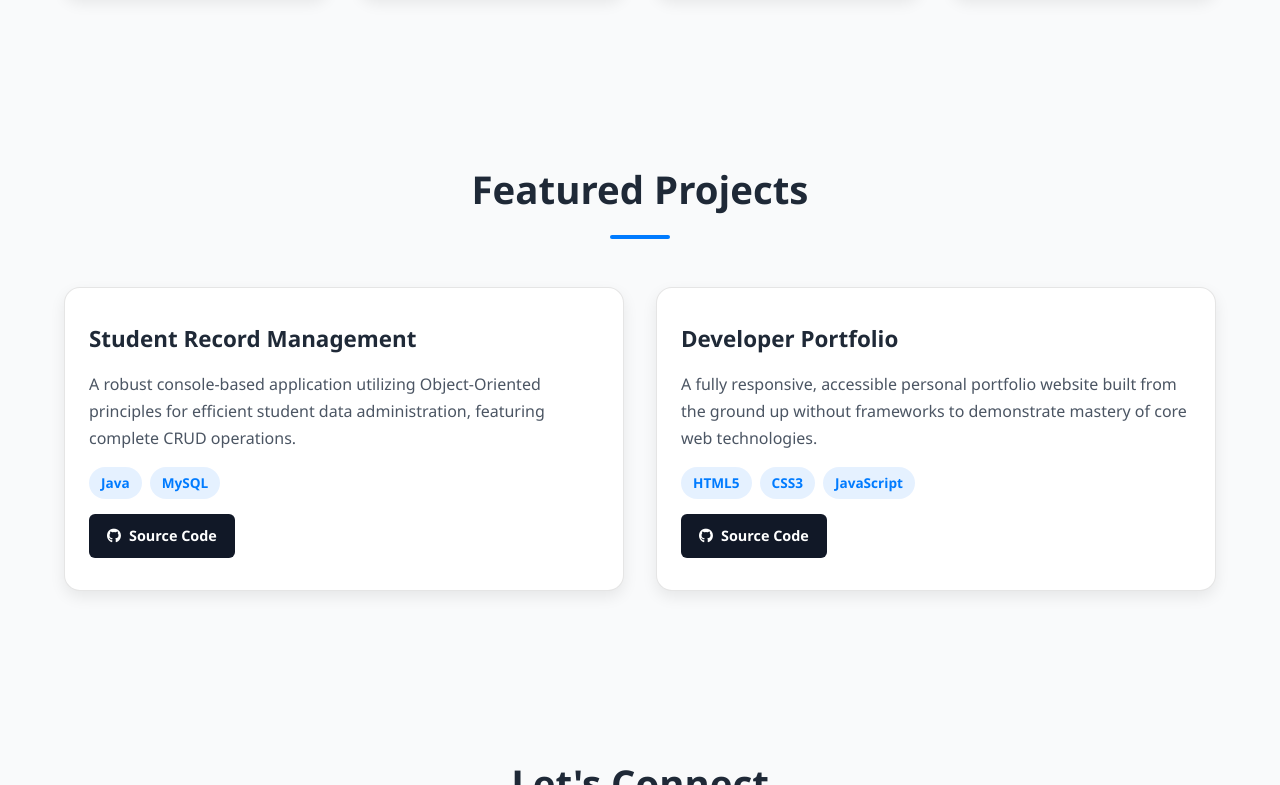
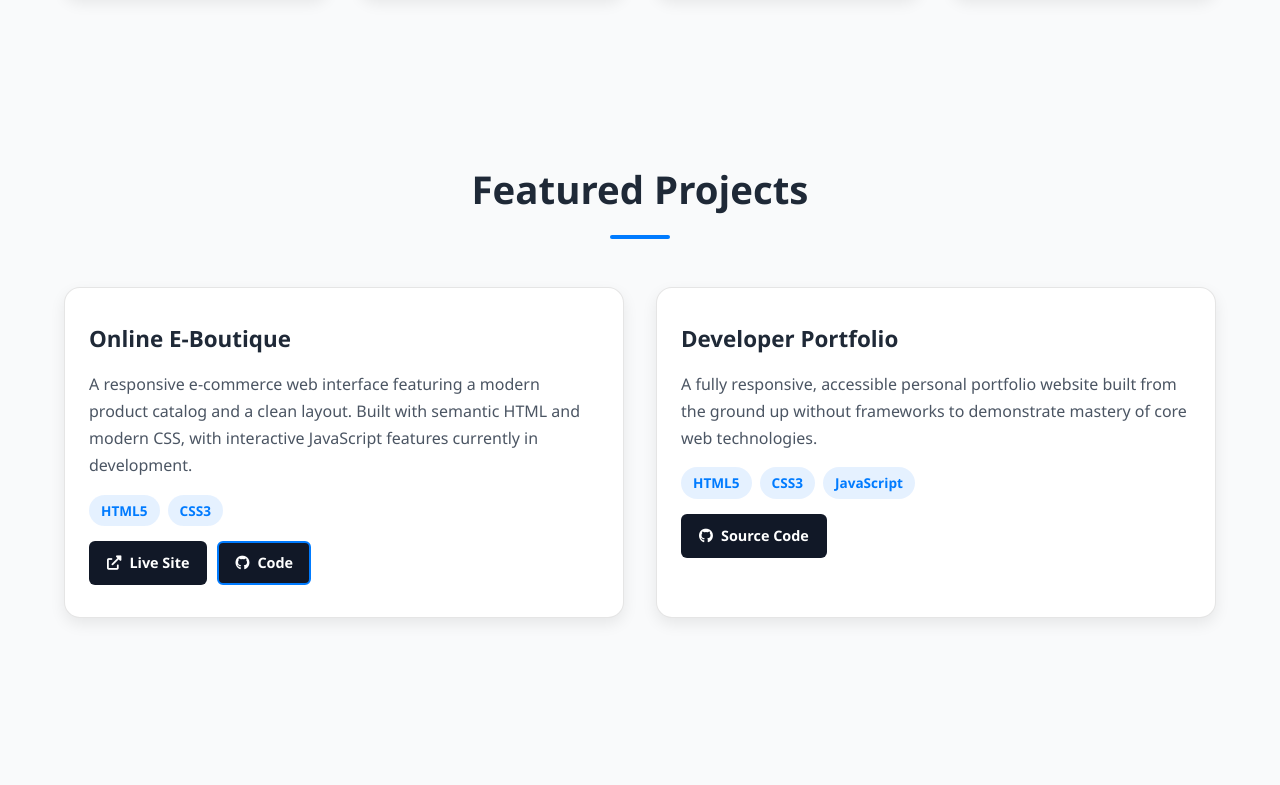
Before and after one commit to Ring-2006/Ring-2006.github.io, a plain HTML site: page index.html in a window 1280 px wide. Shown: the part 1158-1943 px from the top of the page. Drawn offline with Linux system fonts and the light colour scheme.

Commit message:
Add files via upload

```diff
--- a/index.html
+++ b/index.html
@@ -74,7 +74,7 @@
         </section>
 
         <section id="skills" class="section-container">
-            <h2>Technical Arsenal</h2>
+            <h2>Technical Skills</h2>
             <div class="skills-grid">
                 <div class="skill-card">
                     <i class="fas fa-code fa-2x highlight"></i>
@@ -104,14 +104,19 @@
             <div class="projects-grid">
 
                 <article class="project-card">
-                    <h3>Student Record Management</h3>
-                    <p>A robust console-based application utilizing Object-Oriented principles for efficient student data administration, featuring complete CRUD operations.</p>
+                    <h3>Online E-Boutique</h3>
+                    <p>A responsive e-commerce web interface featuring a modern product catalog and a clean layout. Built with semantic HTML and modern CSS, with interactive JavaScript features currently in development.</p>
                     <div class="tech-tags">
-                        <span class="tag">Java</span>
-                        <span class="tag">MySQL</span>
+                        <span class="tag">HTML5</span>
+                        <span class="tag">CSS3</span>
                     </div>
-                    <div class="project-links">
-                        <a href="https://github.com/Ring-2006/student-record-system" target="_blank" rel="noopener noreferrer" class="btn-small"><i class="fab fa-github"></i> Source Code</a>
+                    <div class="project-links" style="display: flex; gap: 10px; margin-top: 15px;">
+                        <a href="https://ring-2006.github.io/online-store/" target="_blank" rel="noopener noreferrer" class="btn-small">
+                            <i class="fas fa-external-link-alt"></i> Live Site
+                        </a>
+                        <a href="https://github.com/Ring-2006/online-store" target="_blank" rel="noopener noreferrer" class="btn-small btn-outline">
+                            <i class="fab fa-github"></i> Code
+                        </a>
                     </div>
                 </article>
 
```
